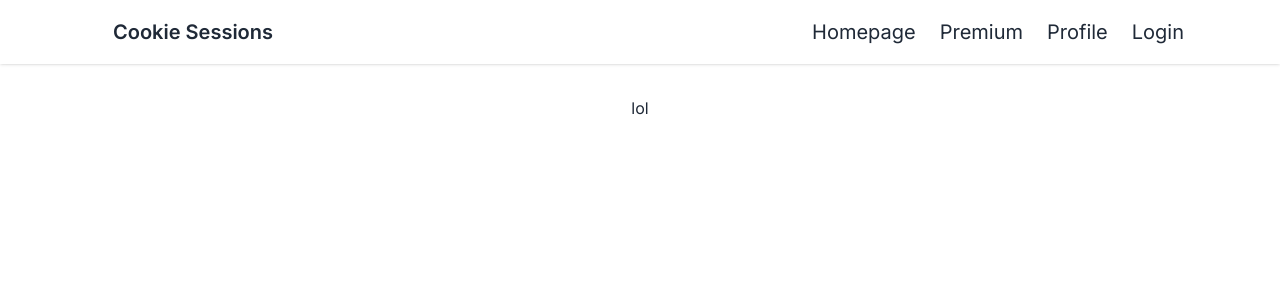
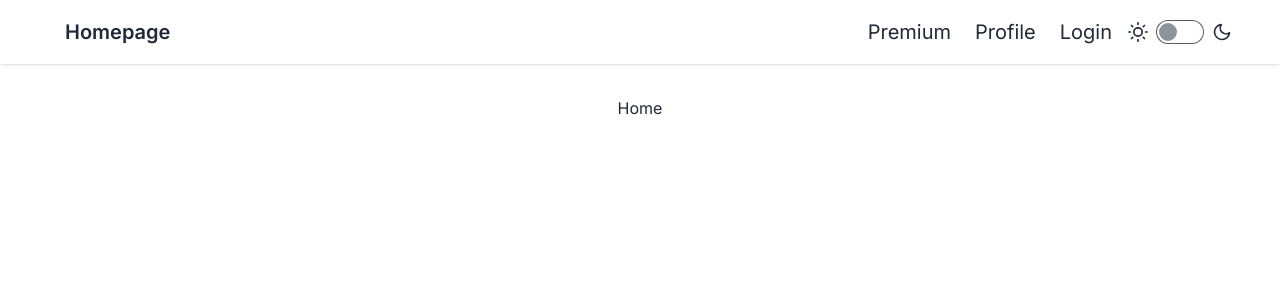
Before and after one commit to ajarek/next-14-ep-32-blog, a Next.js app: page / in a window 1280 px wide. Shown: the top 300 px of the page. Built offline with nearby package versions, Linux system fonts and the light colour scheme.

Commit message:
added Navbar

```diff
--- a/app/login/page.tsx
+++ b/app/login/page.tsx
@@ -2,7 +2,7 @@ import React from 'react'
 
 const Login = () => {
   return (
-    <div className='flex min-h-screen flex-col items-center justify-between px-12 py-24 max-lg:p-4 max-sm:p-2'>
+    <div className='flex min-h-screen flex-col items-center justify-between px-12 py-24 '>
       Login
     </div>
   )
--- a/app/page.tsx
+++ b/app/page.tsx
@@ -2,8 +2,8 @@ import Image from "next/image";
 
 export default function Home() {
   return (
-   <div className='flex min-h-screen flex-col items-center justify-between px-12 py-24 max-lg:p-4 max-sm:p-2'>
-    lol
+   <div className='flex min-h-screen flex-col items-center justify-between px-12 py-24 '>
+    Home
    </div>
   );
 }
--- a/app/premium/page.tsx
+++ b/app/premium/page.tsx
@@ -2,7 +2,7 @@ import React from 'react'
 
 const Premium = () => {
   return (
-    <div className='flex min-h-screen flex-col items-center justify-between px-12 py-24 max-lg:p-4 max-sm:p-2'>
+    <div className='flex min-h-screen flex-col items-center justify-between px-12 py-24 '>
       Premium
     </div>
   )
--- a/app/profile/page.tsx
+++ b/app/profile/page.tsx
@@ -2,7 +2,7 @@ import React from 'react'
 
 const Profile = () => {
   return (
-    <div className='flex min-h-screen flex-col items-center justify-between px-12 py-24 max-lg:p-4 max-sm:p-2'>
+    <div className='flex min-h-screen flex-col items-center justify-between px-12 py-24 '>
       Profile
     </div>
   )
--- a/components/Navbar.tsx
+++ b/components/Navbar.tsx
@@ -1,14 +1,24 @@
 'use client'
 import Image from 'next/image'
 import Link from 'next/link'
-import React, { useState } from 'react'
+import React, { useState, useEffect } from 'react'
 
 
 const Navbar = () => {
-
+  const [isDark, setIsDark] = useState(false)
+  useEffect(() => {
+    if (typeof document !== 'undefined') {
+      const dataTheme = document.querySelector('html') as HTMLHtmlElement
+      if (isDark) {
+        dataTheme.dataset.theme = 'dark'
+      } else {
+        dataTheme.dataset.theme = 'light'
+      }
+    }
+  }, [isDark])
 
   return (
-    <div className='max-w-[1440px] mx-auto fixed navbar bg-base-100 shadow px-24 max-sm:px-4 z-10'>
+    <div className='max-w-[1440px] mx-auto fixed navbar bg-base-100 shadow px-12 max-sm:px-4 z-10'>
       <div className='navbar-start'>
         <div className='dropdown sm:hidden'>
           <div
@@ -35,12 +45,7 @@ const Navbar = () => {
             tabIndex={0}
             className='menu menu-sm dropdown-content mt-3 z-[1] p-2 shadow bg-base-100 rounded-box w-52 text-xl gap-4'
           >
-            <Link
-              className='hover:underline transition-all '
-              href='/'
-            >
-              Homepage
-            </Link>
+
             <Link
             className='hover:underline transition-all '
             href='/premium'
@@ -66,18 +71,13 @@ const Navbar = () => {
           className='flex items-center'
         >
 
-          <button className='btn btn-ghost text-xl'>Cookie Sessions</button>
+          <button className='btn btn-ghost text-xl'>Homepage</button>
         </Link>
       </div>
       <div className='navbar-center'></div>
       <div className='navbar-end'>
         <ul className='flex items-center gap-6 max-sm:hidden text-xl '>
-          <Link
-            className='hover:underline transition-all '
-            href='/'
-          >
-            Homepage
-          </Link>
+
           <Link
             className='hover:underline transition-all '
             href='/premium'
@@ -99,6 +99,45 @@ const Navbar = () => {
 
         </ul>
       </div>
+      <label className='flex cursor-pointer gap-2 ml-4'>
+        <svg
+          xmlns='http://www.w3.org/2000/svg'
+          width='20'
+          height='20'
+          viewBox='0 0 24 24'
+          fill='none'
+          stroke='currentColor'
+          strokeWidth='2'
+          strokeLinecap='round'
+          strokeLinejoin='round'
+        >
+          <circle
+            cx='12'
+            cy='12'
+            r='5'
+          />
+          <path d='M12 1v2M12 21v2M4.2 4.2l1.4 1.4M18.4 18.4l1.4 1.4M1 12h2M21 12h2M4.2 19.8l1.4-1.4M18.4 5.6l1.4-1.4' />
+        </svg>
+        <input
+          type='checkbox'
+          value='synthwave'
+          className='toggle theme-controller'
+          onChange={() => setIsDark(!isDark)}
+        />
+        <svg
+          xmlns='http://www.w3.org/2000/svg'
+          width='20'
+          height='20'
+          viewBox='0 0 24 24'
+          fill='none'
+          stroke='currentColor'
+          strokeWidth='2'
+          strokeLinecap='round'
+          strokeLinejoin='round'
+        >
+          <path d='M21 12.79A9 9 0 1 1 11.21 3 7 7 0 0 0 21 12.79z'></path>
+        </svg>
+      </label>
     </div>
   )
 }
```
